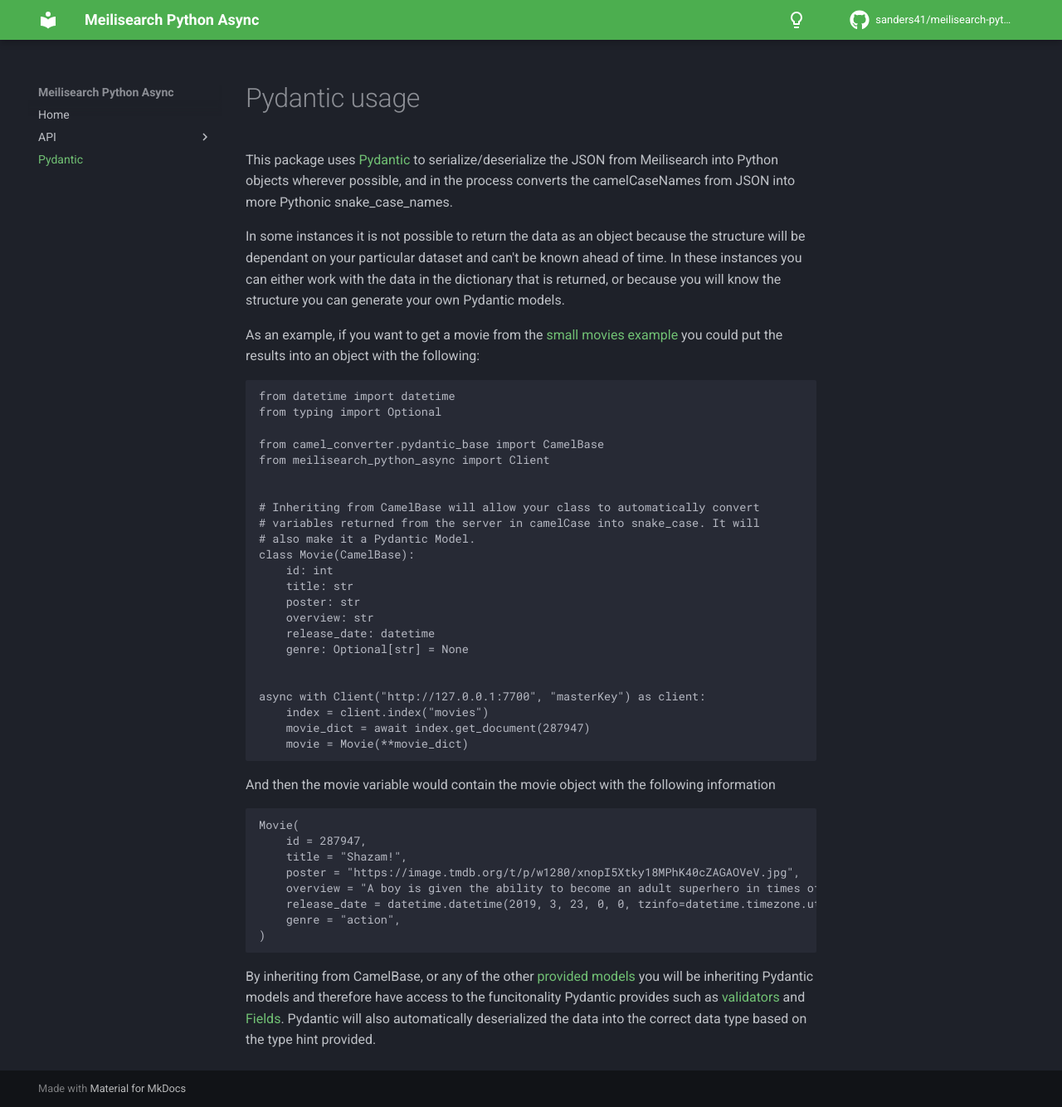
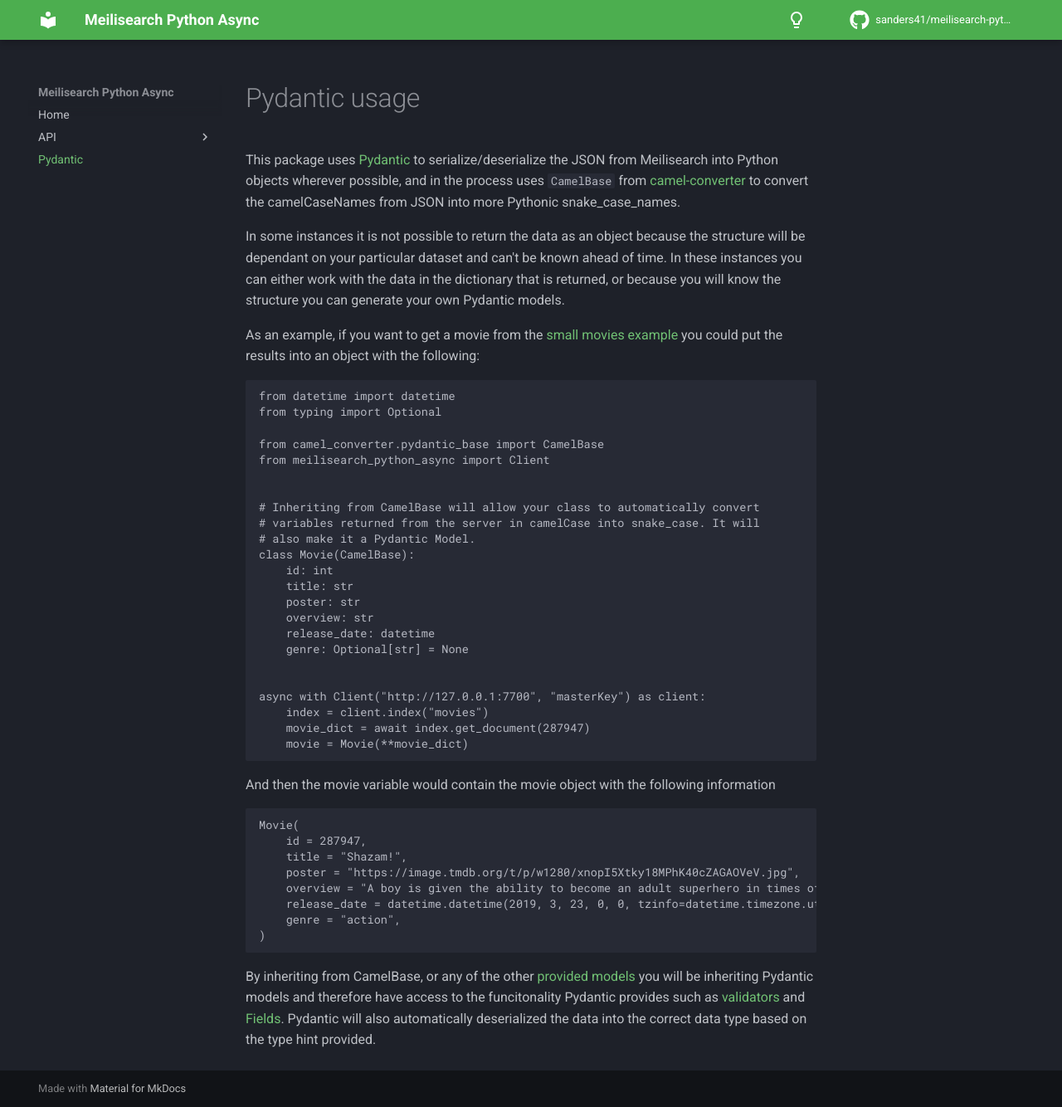
Before and after one commit to sanders41/meilisearch-python-sdk, an MkDocs documentation site: the page built from docs/pydantic.md, in a window 1280 px wide and 1334 px high. Shown: the whole window at 83% size. Built offline with MkDocs 1.6.1 and Material for MkDocs 9.7.7, drawn with Linux system fonts in a browser that asks for light colours; comment, search, counter and statistics services are not loaded.

Commit message:
Update docs

````diff
--- a/docs/pydantic.md
+++ b/docs/pydantic.md
@@ -1,15 +1,17 @@
 # Pydantic usage
 
 This package uses [Pydantic](https://pydantic-docs.helpmanual.io/) to serialize/deserialize the JSON
-from Meilisearch into Python objects wherever possible, and in the process converts the camelCaseNames
-from JSON into more Pythonic snake_case_names.
+from Meilisearch into Python objects wherever possible, and in the process uses `CamelBase` from
+[camel-converter](https://github.com/sanders41/camel-converter) to convert the camelCaseNames from
+JSON into more Pythonic snake_case_names.
 
 In some instances it is not possible to return the data as an object because the structure will be
 dependant on your particular dataset and can't be known ahead of time. In these instances you can
 either work with the data in the dictionary that is returned, or because you will know the structure
 you can generate your own Pydantic models.
 
-As an example, if you want to get a movie from the [small movies example](https://github.com/sanders41/meilisearch-python-async/blob/main/datasets/small_movies.json)
+As an example, if you want to get a movie from the
+[small movies example](https://github.com/sanders41/meilisearch-python-async/blob/main/datasets/small_movies.json)
 you could put the results into an object with the following:
 
 ```py
````
Also changed, not shown: docs/index.md (+2 -1 lines).
